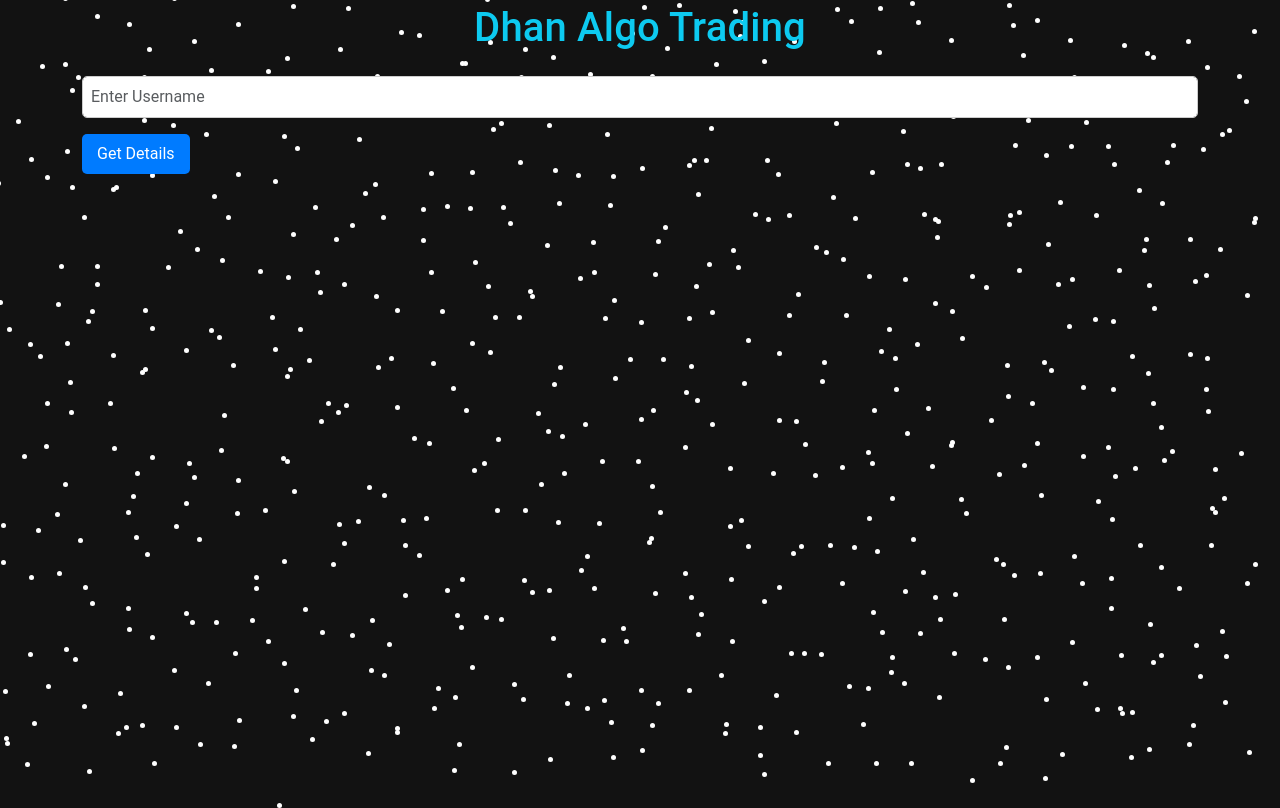
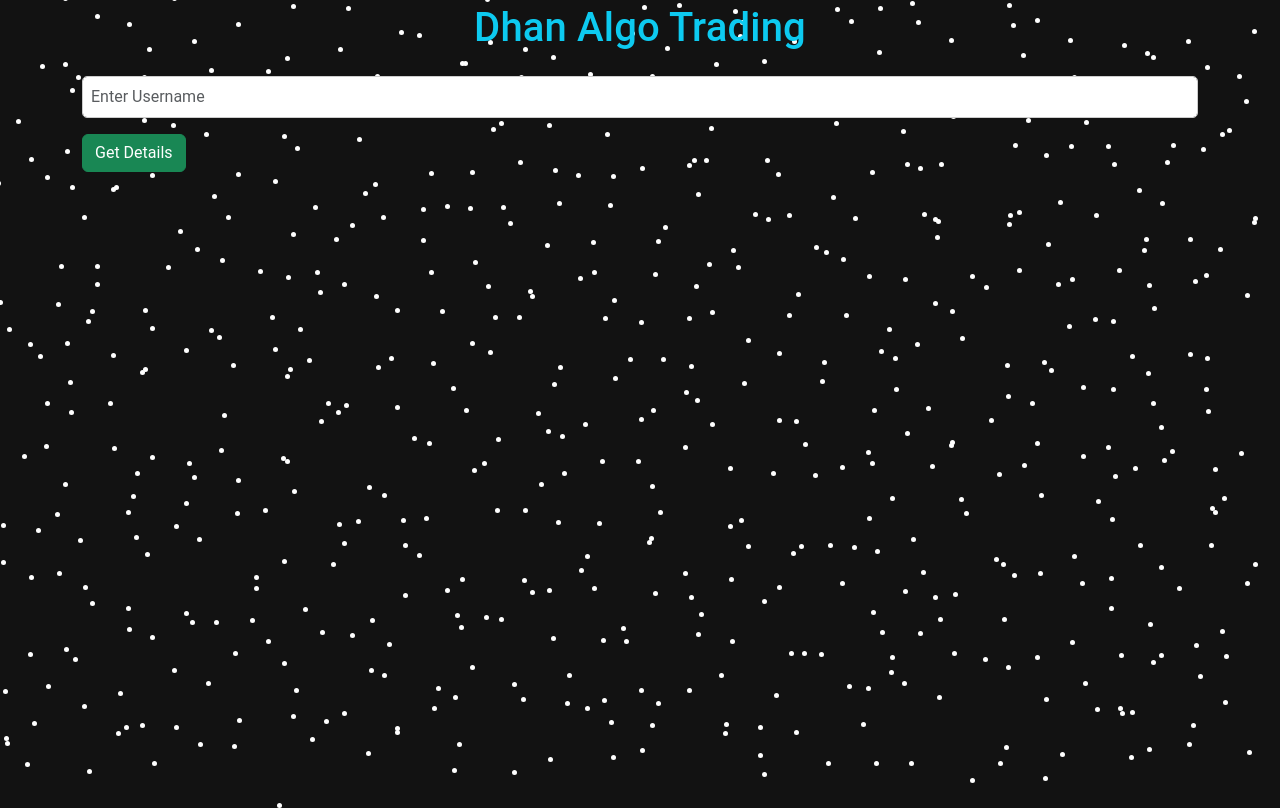
Before and after one commit to Coder-Vaibhav/eagle-eye-client, a React (Create React App) app in the folder ui/: page / in a window 1280 px wide. Built offline with nearby package versions, Linux system fonts and the light colour scheme.

Commit message:
Update style.css

```diff
--- a/ui/src/style.css
+++ b/ui/src/style.css
@@ -43,15 +43,6 @@
   border-radius: 5px;
 }
 
-.input-container button {
-  padding: 8px 15px;
-  border: none;
-  border-radius: 5px;
-  background-color: #007bff;
-  color: white;
-  cursor: pointer;
-}
-
 .json-container label {
   display: block;
   margin-bottom: 5px;
@@ -64,8 +55,3 @@
   border: 1px solid #ccc;
   border-radius: 5px;
 }
-
-button:disabled {
-  background-color: #ccc;
-  cursor: not-allowed;
-}
```
